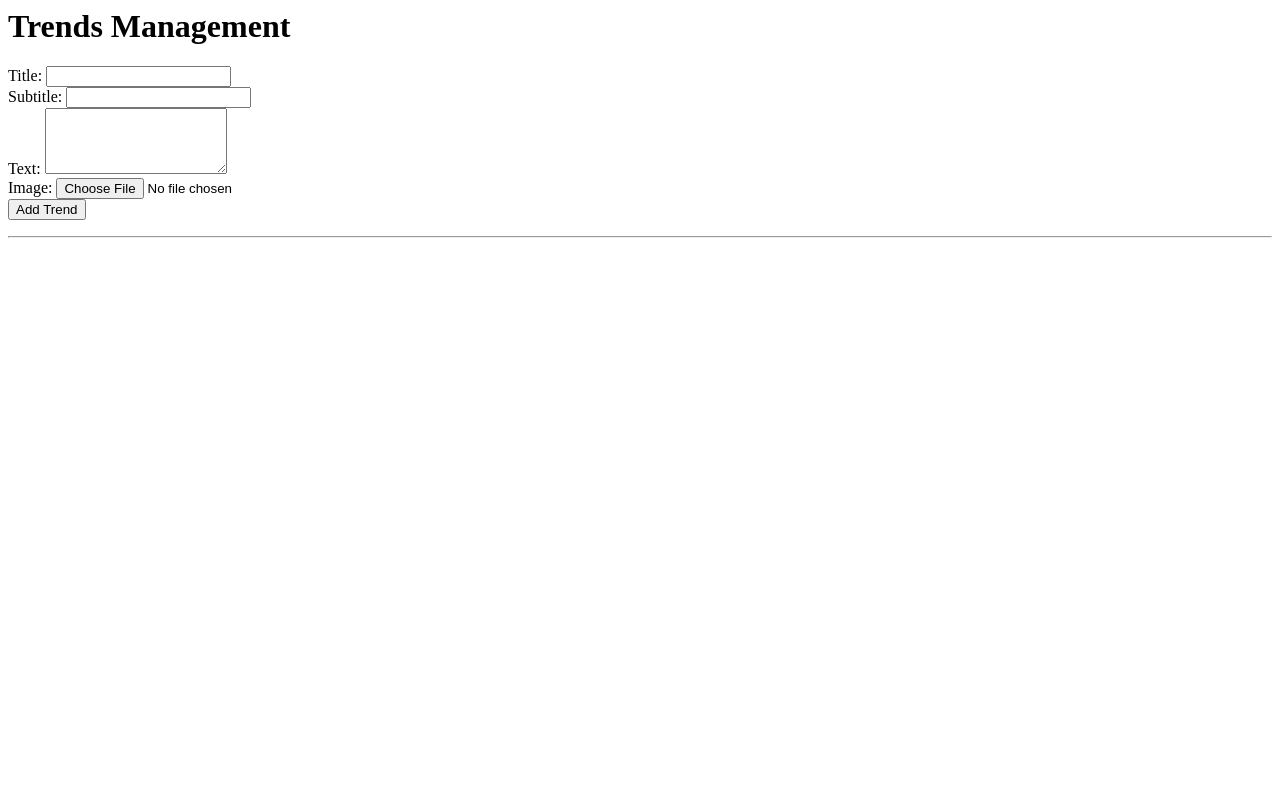
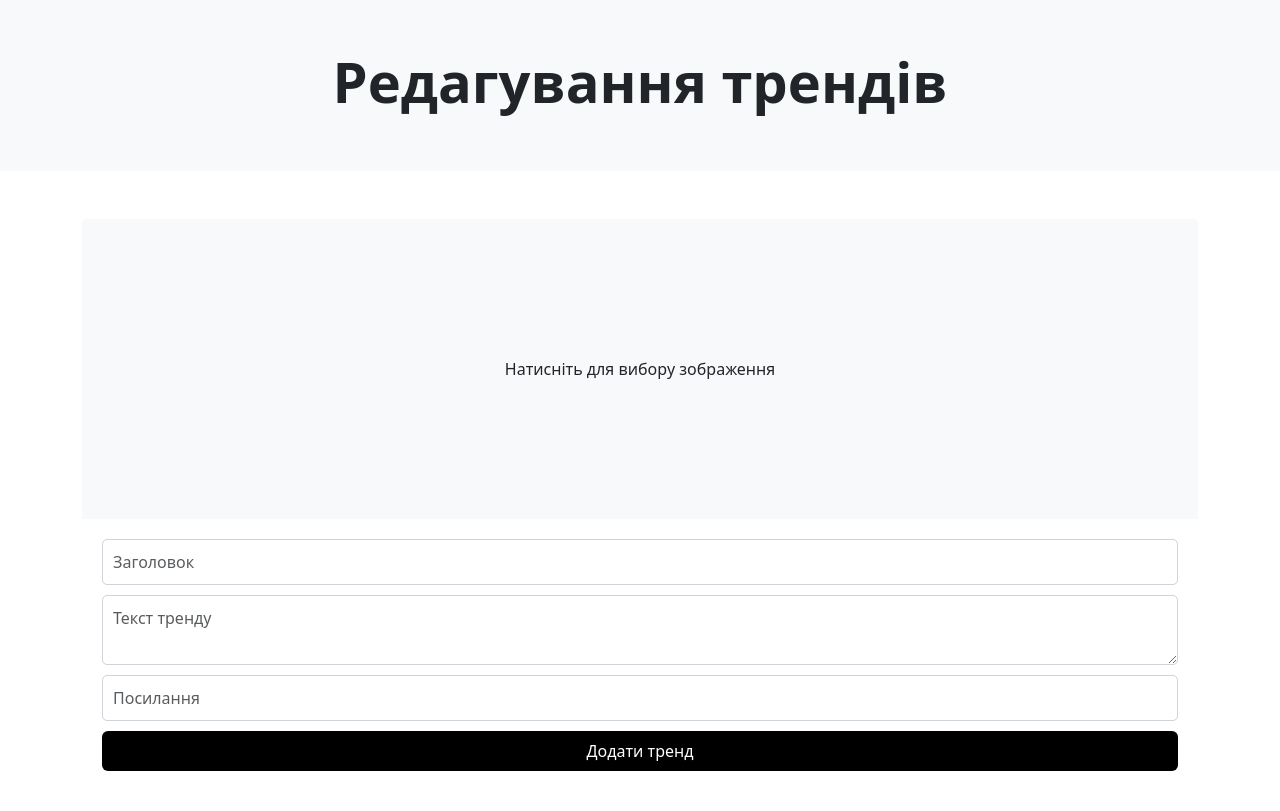
Before and after one commit to ChunMaruDance/cms, a PHP site: page /views/mainPage/renderTrends.php in a window 1280 px wide. Before the commit the page ends 238 px from the top, so only its background shows below. Run offline with PHP 8.4, Linux system fonts and the light colour scheme; the template is opened without the code that fills it, so the values that code supplies are empty.

Commit message:
add TrendItemValidator and some refactor

```diff
--- a/cms/views/mainPage/renderTrends.php
+++ b/cms/views/mainPage/renderTrends.php
@@ -1,36 +1,128 @@
+<!DOCTYPE html>
+<html lang="en">
+<head>
+  <meta charset="UTF-8">
+  <meta name="viewport" content="width=device-width, initial-scale=1.0">
+  <title>Редагування трендів</title>
+  <link rel="stylesheet" href="https://stackpath.bootstrapcdn.com/bootstrap/5.3.0/css/bootstrap.min.css">
+  <style>
+    .card {
+      margin-bottom: 20px;
+      border: none;
+    }
+
+    .card-img-top {
+      height: 300px;
+      width: 100%;
+      cursor: pointer;
+      object-fit: cover;
+    }
+
+    .control-button {
+      width: 100%;
+      height: 40px;
+      display: flex;
+      align-items: center;
+      justify-content: center;
+      background-color: black;
+      color: white;
+      font-size: 16px;
+      margin-top: 10px;
+      border: none;
+      cursor: pointer;
+    }
+
+    .card-body {
+      padding: 20px;
+    }
+
+    .form-control {
+      margin-bottom: 10px;
+      border: 1px solid #ced4da;
+      border-radius: 5px;
+      padding: 10px;
+    }
+
+    .featurette-divider {
+      margin: 5rem 0;
+    }
+
+    .featurette-heading {
+      font-weight: 300;
+      line-height: 1;
+      letter-spacing: -.05rem;
+    }
+
+    .featurette {
+      margin-bottom: 5rem;
+    }
+
+    .featurette-image {
+      width: 100%;
+      height: auto;
+    }
+  </style>
+</head>
 <body>
-    <h1>Trends Management</h1>
+  <header class="bg-light py-5">
+    <div class="container text-center">
+      <h1 class="display-4 fw-bold">Редагування трендів</h1>
+      <?php if (isset($error_message) && !empty($error_message)): ?>
+        <div class="alert alert-danger" role="alert"><?php echo $error_message; ?></div>
+      <?php endif; ?>
+    </div>
+  </header>
 
-    <!-- Форма для додавання нового тренду -->
-    <form action="/trends/add" method="POST">
-        <label for="title">Title:</label>
-        <input type="text" id="title" name="title" required>
-        <br>
-        <label for="subtitle">Subtitle:</label>
-        <input type="text" id="subtitle" name="subtitle" required>
-        <br>
-        <label for="text">Text:</label>
-        <textarea id="text" name="text" rows="4" required></textarea>
-        <br>
-        <label for="image">Image:</label>
-        <input type="file" id="image" name="image" accept="image/*" required>
-        <br>
-        <button type="submit">Add Trend</button>
-    </form>
+  <div class="container mt-5">
+    <div class="row">
+        <div class="card">
+          <form action="createTrendItem" method="POST" enctype="multipart/form-data">
+            <img id="imagePreviewTrend" class="card-img-top" src="#" alt="Ваше зображення" style="display: none;">
+            <label for="imageUploadTrend" id="imageUploadLabelTrend" class="card-img-top" style="display: flex; align-items: center; justify-content: center; background-color: #f8f9fa; cursor: pointer;">
+              <span>Натисніть для вибору зображення</span>
+            </label>
+            <input type="file" id="imageUploadTrend" name="image" style="display: none;">
+            <div class="card-body">
+              <input type="text" class="form-control" id="title" name="title" placeholder="Заголовок">
+              <textarea class="form-control" id="text" name="text" placeholder="Текст тренду"></textarea>
+              <input type="text" class="form-control" id="link" name="link" placeholder="Посилання">
+              <button type="submit" class="btn control-button">Додати тренд</button>
+            </div>
+          </form>
+        </div>
+      </div>
 
-    <hr>
-    <ul>
-        <?php foreach ($trends as $trend): ?>
-            <li>
-                <h2><?php echo $trend['title']; ?></h2>
-                <h3><?php echo $trend['subtitle']; ?></h3>
-                <p><?php echo $trend['text']; ?></p>
-                <img src="<?php echo $trend['image']; ?>" alt="Trend Image" width="200">
+      <div class="container">
+        <?php foreach ($trendsItems as $trend): ?>
+                <hr class="featurette-divider">
+                <div class="row featurette">
+                <div class="col-md-7">
+                <h2 class="featurette-heading fw-normal lh-1"><?= $trend->title ?></h2>
+                 <p class="lead"><?= $trend->text ?></p>
+            </div>
+            <div class="col-md-5">
+            <img src="<?= $trend->image ?>" class="featurette-image img-fluid mx-auto" style="height: 300px;" alt="<?= $trend->title ?>">
+        </div>
+            </div>
+            <?php endforeach; ?>
+        </div>
 
-                <form action="/trends/delete/<?php echo $trend['id']; ?>" method="POST">
-                    <button type="submit">Delete</button>
-                </form>
-            </li>
-        <?php endforeach; ?>
-    </ul>
+  <script>
+    document.getElementById('imageUploadTrend').addEventListener('change', function() {
+      const [file] = this.files;
+      if (file) {
+        const preview = document.getElementById('imagePreviewTrend');
+        const label = document.getElementById('imageUploadLabelTrend');
+
+        preview.src = URL.createObjectURL(file);
+        preview.style.display = 'block';
+        label.style.display = 'none';
+      }
+    });
+
+    document.getElementById('imagePreviewTrend').addEventListener('click', function() {
+      document.getElementById('imageUploadTrend').click();
+    });
+  </script>
 </body>
+</html>
--- a/cms/views/users/dashboard.php
+++ b/cms/views/users/dashboard.php
@@ -18,7 +18,7 @@
                 Банер
             </a>
             <a href="/mainPage/renderTrends" class="btn control-button">
-                Банер
+                Тренди
             </a>
             <a href="accessories" class="btn control-button">
                 Товари
```
Also changed, not shown: cms/controllers/MainPageController.php (+33 -6 lines), cms/utils/TrendItemValidator.php (added, +23 -0 lines), cms/views/site/index.php (+5 -5 lines).
